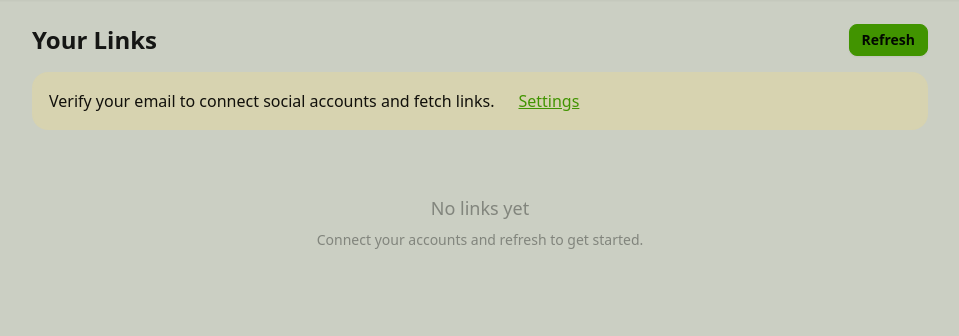
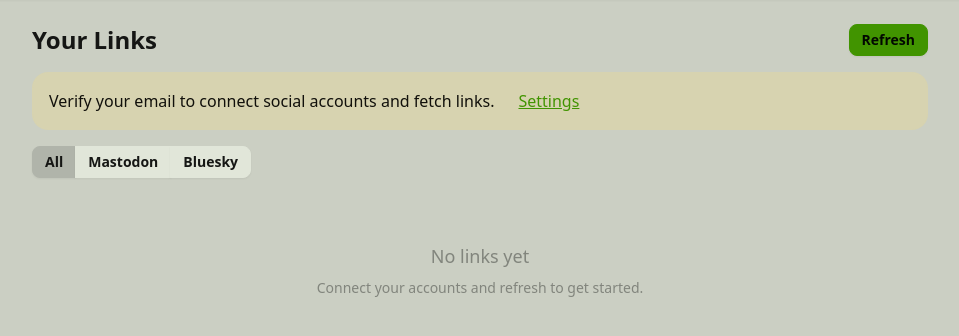
Before and after one commit to phildini/linkgnome, a Django app: page /?platform=all in a window 1280 px wide. Shown: the part 64-400 px from the top of the page, without its empty margins (160-1119 px from the left). Run offline with Django 5.2, Linux system fonts and the light colour scheme; the visitor is signed in with stand-in values (Sample User, id 1); data that the repository does not hold is empty; style sheets or scripts are compiled from the project's sources.

Commit message:
Add platform filter tabs (All / Mastodon / Bluesky) at top of link list

```diff
--- a/web/feeds/templates/feeds/dashboard.html
+++ b/web/feeds/templates/feeds/dashboard.html
@@ -21,12 +21,33 @@
     </div>
   {% endif %}
 
+  <div class="join">
+    <a href="{% url 'feeds:dashboard' %}?platform=all"
+       class="btn btn-sm join-item {% if current_platform == 'all' %}btn-active{% endif %}"
+       hx-get="{% url 'feeds:feed_table' %}?platform=all"
+       hx-target="#feed-table"
+       hx-swap="outerHTML"
+       hx-push-url="true">All</a>
+    <a href="{% url 'feeds:dashboard' %}?platform=mastodon"
+       class="btn btn-sm join-item {% if current_platform == 'mastodon' %}btn-active{% endif %}"
+       hx-get="{% url 'feeds:feed_table' %}?platform=mastodon"
+       hx-target="#feed-table"
+       hx-swap="outerHTML"
+       hx-push-url="true">Mastodon</a>
+    <a href="{% url 'feeds:dashboard' %}?platform=bluesky"
+       class="btn btn-sm join-item {% if current_platform == 'bluesky' %}btn-active{% endif %}"
+       hx-get="{% url 'feeds:feed_table' %}?platform=bluesky"
+       hx-target="#feed-table"
+       hx-swap="outerHTML"
+       hx-push-url="true">Bluesky</a>
+  </div>
+
   <div id="feed-table">
     {% include "feeds/feed_table.html" %}
   </div>
 
   <div id="feed-poll"
-       hx-get="{% url 'feeds:feed_status' %}"
+       hx-get="{% url 'feeds:feed_status' %}?platform={{ current_platform }}"
        hx-trigger="startPolling from:body, every 2s"
        hx-target="#feed-table"
        hx-swap="outerHTML">
--- a/web/feeds/templates/feeds/feed_table.html
+++ b/web/feeds/templates/feeds/feed_table.html
@@ -48,7 +48,7 @@
     <div class="flex justify-center gap-2 mt-6">
       {% if links.has_previous %}
         <button class="btn btn-outline btn-sm"
-                hx-get="{% url 'feeds:feed_table' %}?page={{ links.previous_page_number }}"
+                hx-get="{% url 'feeds:feed_table' %}?platform={{ current_platform }}&page={{ links.previous_page_number }}"
                 hx-target="#feed-table"
                 hx-swap="outerHTML"
                 hx-push-url="true">
@@ -62,7 +62,7 @@
 
       {% if links.has_next %}
         <button class="btn btn-outline btn-sm"
-                hx-get="{% url 'feeds:feed_table' %}?page={{ links.next_page_number }}"
+                hx-get="{% url 'feeds:feed_table' %}?platform={{ current_platform }}&page={{ links.next_page_number }}"
                 hx-target="#feed-table"
                 hx-swap="outerHTML"
                 hx-push-url="true">
--- a/web/feeds/views.py
+++ b/web/feeds/views.py
@@ -17,7 +17,8 @@ PAGE_SIZE = 25
 @login_required
 def dashboard(request):
     user = request.user
-    links = ScoredLink.objects.filter(user=user)
+    platform = request.GET.get("platform", "all")
+    links = _filter_links(user, platform)
     paginator = Paginator(links, PAGE_SIZE)
     page = paginator.get_page(request.GET.get("page", 1))
 
@@ -30,16 +31,30 @@ def dashboard(request):
         "has_mastodon": hasattr(user, "mastodon_account"),
         "has_bluesky": hasattr(user, "bluesky_account"),
         "is_activated": user.is_fully_activated,
+        "current_platform": platform,
     })
 
 
 @login_required
 def feed_table(request):
     user = request.user
-    links = ScoredLink.objects.filter(user=user)
+    platform = request.GET.get("platform", "all")
+    links = _filter_links(user, platform)
     paginator = Paginator(links, PAGE_SIZE)
     page = paginator.get_page(request.GET.get("page", 1))
-    return render(request, "feeds/feed_table.html", {"links": page})
+    return render(request, "feeds/feed_table.html", {
+        "links": page,
+        "current_platform": platform,
+    })
+
+
+def _filter_links(user, platform: str):
+    qs = ScoredLink.objects.filter(user=user)
+    if platform == "mastodon":
+        qs = qs.filter(platform__icontains="mastodon")
+    elif platform == "bluesky":
+        qs = qs.filter(platform__icontains="bluesky")
+    return qs
 
 
 @login_required
@@ -70,6 +85,7 @@ def refresh_feeds(request):
 @login_required
 def feed_status(request):
     user = request.user
+    platform = request.GET.get("platform", "all")
     latest_job = (
         FeedFetchJob.objects.filter(user=user)
         .order_by("-requested_at")
@@ -77,10 +93,13 @@ def feed_status(request):
     )
 
     if latest_job and latest_job.status == "completed":
-        links = ScoredLink.objects.filter(user=user)
+        links = _filter_links(user, platform)
         paginator = Paginator(links, PAGE_SIZE)
         page = paginator.get_page(1)
-        return render(request, "feeds/feed_table.html", {"links": page})
+        return render(request, "feeds/feed_table.html", {
+            "links": page,
+            "current_platform": platform,
+        })
 
     return HttpResponse(status=204)
 
```
